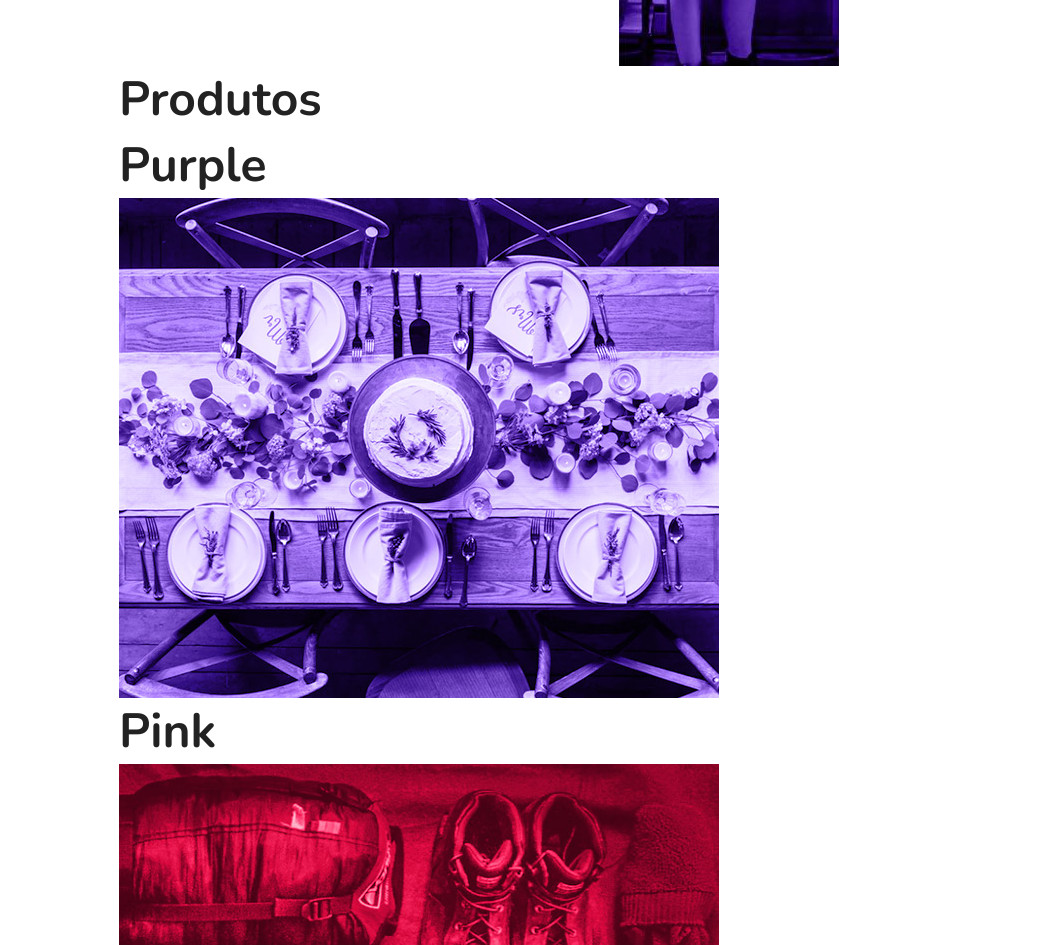
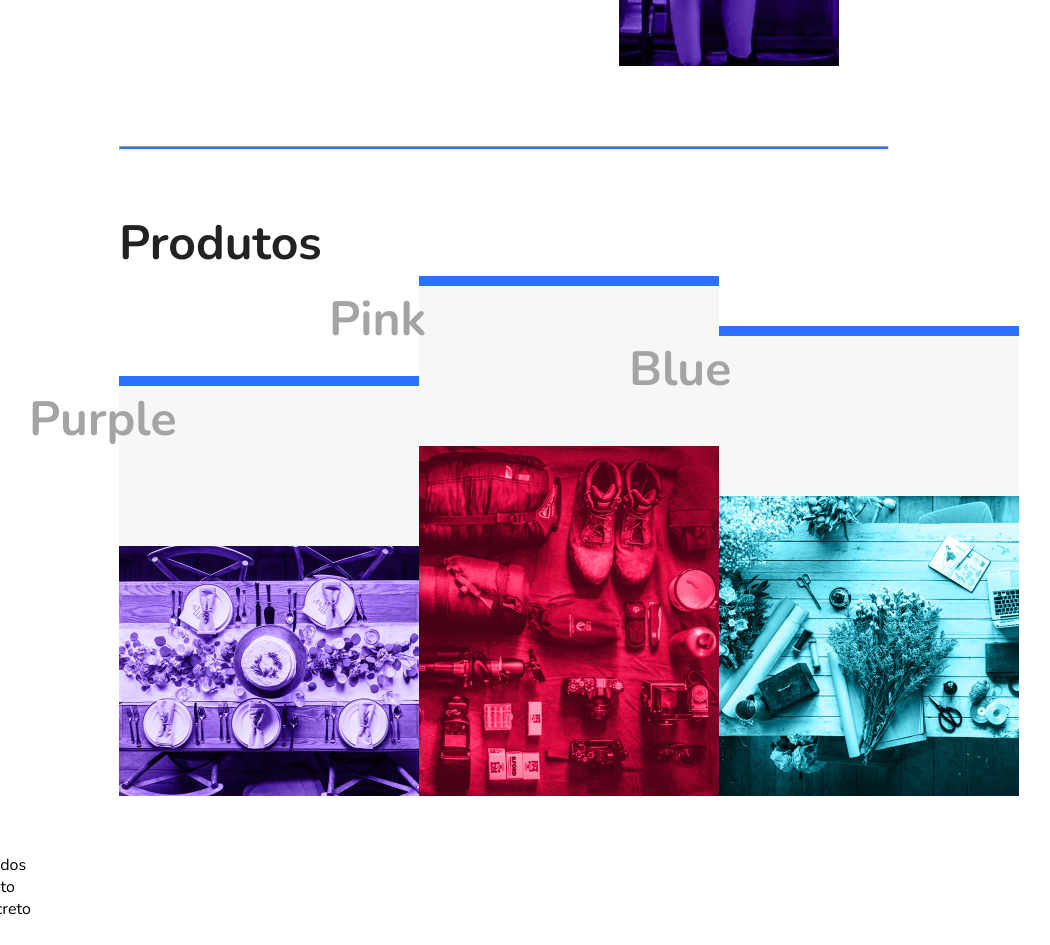
Before and after one commit to RicMerces/FlexBlog, a plain HTML site: page index.html in a window 1280 px wide. Shown: the part 880-1825 px from the top of the page, without its empty margins (137-1187 px from the left). Drawn offline with nearby package versions, Linux system fonts and the light colour scheme.

Commit message:
Products

```diff
--- a/css/Style.css
+++ b/css/Style.css
@@ -88,7 +88,7 @@ img{
     margin-top: 60px;
 }
 
-.Propriedades h1, h2{
+.Propriedades h1,.Propriedades h2,.Propriedades h3{
     font-size: 48px;
     color: #222222;
     width: 500px;
@@ -114,6 +114,7 @@ img{
 .Propriedades .Sobre {
     display: flex;
     flex-wrap: nowrap;
+    margin-bottom: 80px;
 }
 .Propriedades .Sobre .images{
     display: flex;
@@ -123,3 +124,50 @@ img{
 .Propriedades .Sobre .images img{
     margin-right: 10px;
 }
+
+
+/* Products */
+
+.Propriedades .Products hr{
+  margin: 60px auto
+}
+
+.Propriedades .Products .Caixas{
+    display: flex;
+    justify-content: space-between;
+    align-items: flex-end;
+}
+
+.Propriedades .Products .purple, .Propriedades .Products .pink,.Propriedades .Products .blue{
+    background: #f7f7f7;
+    width: 300px;
+    flex-direction: column;
+    align-items: flex-end;
+}
+
+.Propriedades .Products img{
+    width: 100%;
+}
+.Propriedades .Products h3{
+    color: #a4a4a4;
+}
+
+.Propriedades .Products .TypeColor{
+    height: 170px;
+}
+
+.Propriedades .Products .TypeColor h3{
+    display: flex;
+    flex-direction: column;
+    justify-self: center;
+    margin-left: 20px;
+}
+.Propriedades .Products .TypeColor::before{
+    display: flex;
+    flex-direction: column;
+    content: "";
+    background: #2c70ff;
+    height: 10px;
+    width: 100%;
+    margin: 0;
+}
--- a/index.html
+++ b/index.html
@@ -55,21 +55,32 @@
         </div>
 
         <div class="Products">
+            <hr>
             <h2>Produtos</h2>
 
+            <div class="Caixas">
                 <div class="purple">
-                <h2>Purple</h2>
+                    <div class="TypeColor">
+                        <h3>Purple</h3>
+                    </div>
                     <img src="img/produtos1.jpg" alt="">
                 </div>
                 <div class="pink">
-                <h2>Pink</h2>
+                    <div class="TypeColor">
+                       <h3>Pink</h3>
+                    </div>
                     <img src="img/produtos2.jpg" alt="">
                 </div>
                 <div class="blue">
-                <h2>Blue</h2>
+                    <div class="TypeColor">
+                        <h3>Blue</h3>
+                    </div>
                     <img src="img/produtos3.jpg" alt="">
                 </div>
             </div>
+
+        </div>
+
     </section>
 
     <section class="Packages">
```
Lines whose indentation alone changed are shown as unchanged.
